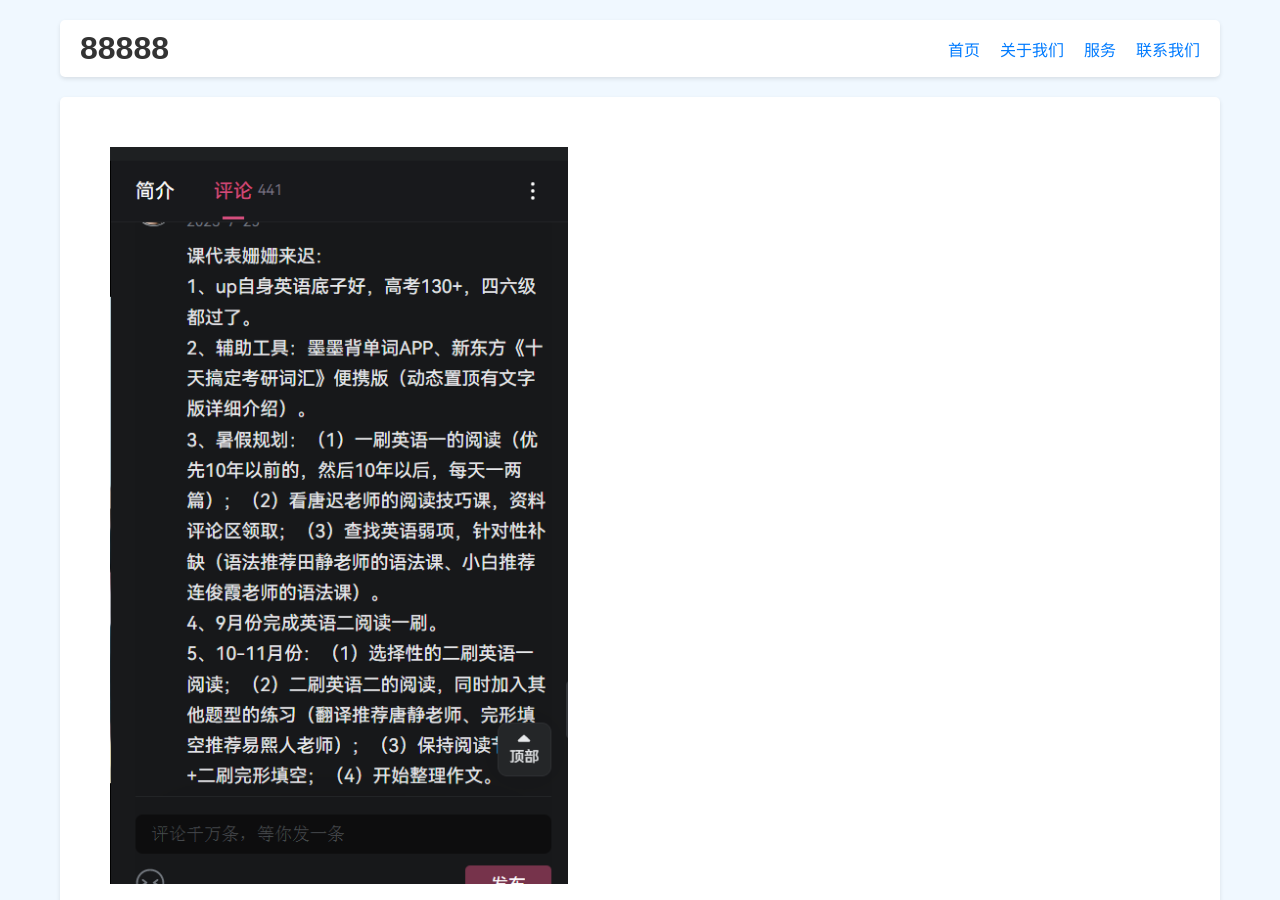
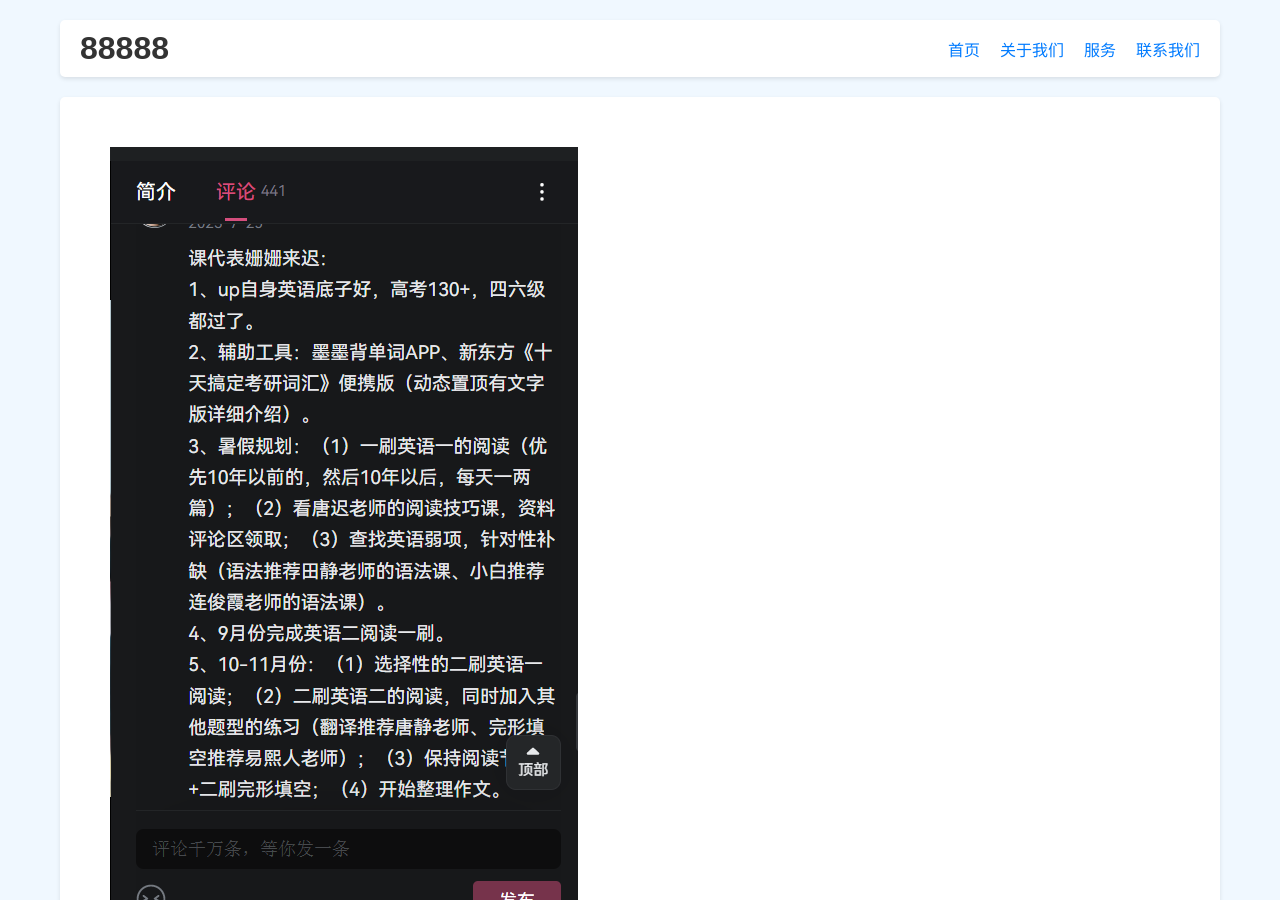
Before and after one commit to suaichenga/sususu, a plain HTML site: page index.html in a window 1280 px wide. Shown: the top 900 px of the page. Drawn offline with Linux system fonts and the light colour scheme.

Commit message:
Update index.html

```diff
--- a/index.html
+++ b/index.html
@@ -64,8 +64,8 @@
         .hero img {
             width: 100%;
             height: auto;
-            max-width: 458px;
-            margin-bottom: 737px;
+            max-width: 468px;
+            margin-bottom: 753px;
         }
 
         .exhibitions {
```
